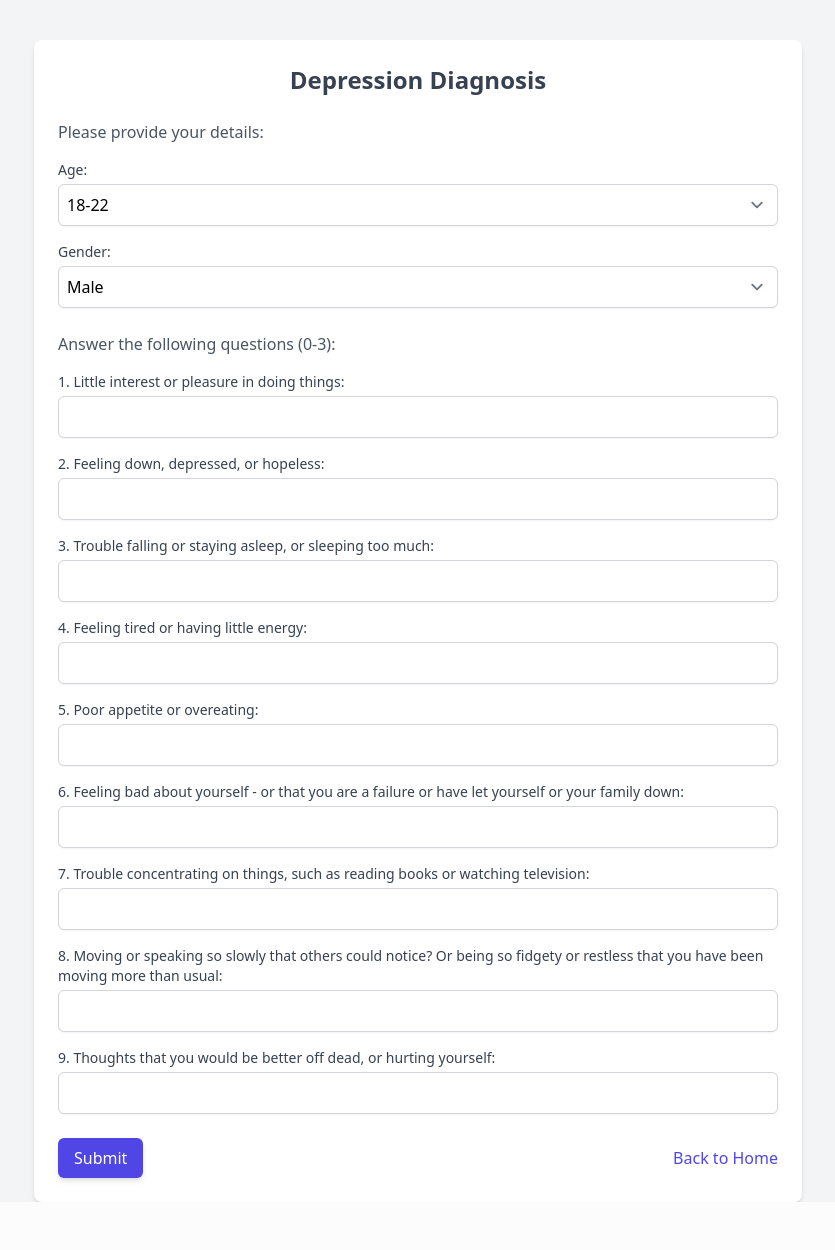
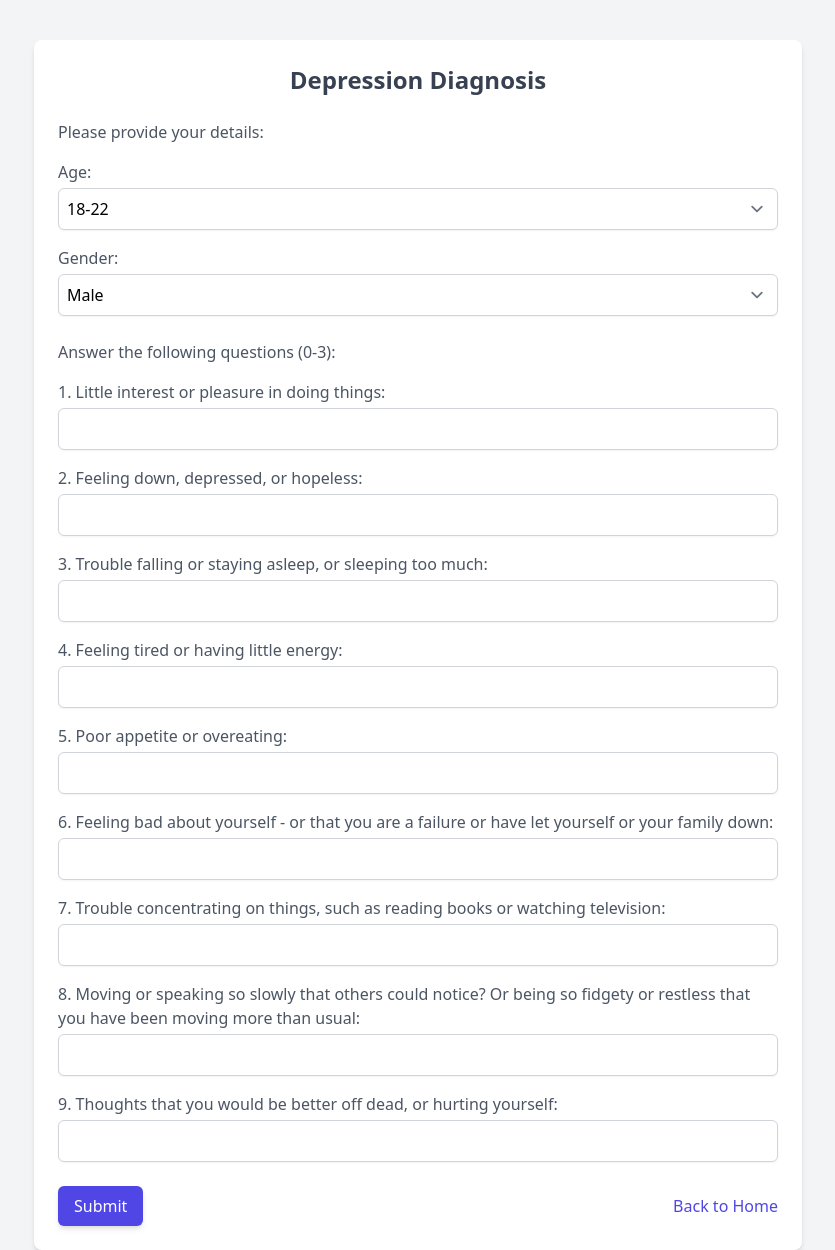
Before and after one commit to Taufiqu/Sistem-Pakar-Diagnosa-Kesehatan-Mental, a Flask app: page /depression in a window 1280 px wide. Shown: the whole page, without its empty margins (222-1057 px from the left). Before the commit the page ends 1202 px from the top, so only its background shows below. Run offline with Flask 3, Linux system fonts and the light colour scheme; some libraries are stand-ins or nearby versions.

Commit message:
fixing styling

```diff
--- a/templates/depresi/depresi_form.html
+++ b/templates/depresi/depresi_form.html
@@ -14,7 +14,7 @@
             <p class="text-gray-600">Please provide your details:</p>
 
             <div class="mt-4">
-                <label for="age" class="block text-sm font-medium text-gray-700">Age:</label>
+                <label for="age" class="block text-gray-600 font-medium">Age:</label>
                 <select name="age" id="age" class="block w-full mt-1 p-2 border border-gray-300 rounded-md shadow-sm focus:ring-indigo-500 focus:border-indigo-500" required>
                     <option value="18-22">18-22</option>
                     <option value="23-27">23-27</option>
@@ -24,7 +24,7 @@
             </div>
 
             <div class="mt-4">
-                <label for="gender" class="block text-sm font-medium text-gray-700">Gender:</label>
+                <label for="gender" class="block text-gray-600 font-medium">Gender:</label>
                 <select name="gender" id="gender" class="block w-full mt-1 p-2 border border-gray-300 rounded-md shadow-sm focus:ring-indigo-500 focus:border-indigo-500" required>
                     <option value="Male">Male</option>
                     <option value="Female">Female</option>
@@ -35,47 +35,47 @@
 
             <div class="mt-4 space-y-4">
                 <div>
-                    <label class="block text-sm font-medium text-gray-700">1. Little interest or pleasure in doing things:</label>
+                    <label class="block text-gray-600 font-medium">1. Little interest or pleasure in doing things:</label>
                     <input type="number" name="q1" min="0" max="3" class="block w-full mt-1 p-2 border border-gray-300 rounded-md shadow-sm focus:ring-indigo-500 focus:border-indigo-500">
                 </div>
 
                 <div>
-                    <label class="block text-sm font-medium text-gray-700">2. Feeling down, depressed, or hopeless:</label>
+                    <label class="block text-gray-600 font-medium">2. Feeling down, depressed, or hopeless:</label>
                     <input type="number" name="q2" min="0" max="3" class="block w-full mt-1 p-2 border border-gray-300 rounded-md shadow-sm focus:ring-indigo-500 focus:border-indigo-500">
                 </div>
 
                 <div>
-                    <label class="block text-sm font-medium text-gray-700">3. Trouble falling or staying asleep, or sleeping too much:</label>
+                    <label class="block text-gray-600 font-medium">3. Trouble falling or staying asleep, or sleeping too much:</label>
                     <input type="number" name="q3" min="0" max="3" class="block w-full mt-1 p-2 border border-gray-300 rounded-md shadow-sm focus:ring-indigo-500 focus:border-indigo-500">
                 </div>
 
                 <div>
-                    <label class="block text-sm font-medium text-gray-700">4. Feeling tired or having little energy:</label>
+                    <label class="block text-gray-600 font-medium">4. Feeling tired or having little energy:</label>
                     <input type="number" name="q4" min="0" max="3" class="block w-full mt-1 p-2 border border-gray-300 rounded-md shadow-sm focus:ring-indigo-500 focus:border-indigo-500">
                 </div>
 
                 <div>
-                    <label class="block text-sm font-medium text-gray-700">5. Poor appetite or overeating:</label>
+                    <label class="block text-gray-600 font-medium">5. Poor appetite or overeating:</label>
                     <input type="number" name="q5" min="0" max="3" class="block w-full mt-1 p-2 border border-gray-300 rounded-md shadow-sm focus:ring-indigo-500 focus:border-indigo-500">
                 </div>
 
                 <div>
-                    <label class="block text-sm font-medium text-gray-700">6. Feeling bad about yourself - or that you are a failure or have let yourself or your family down:</label>
+                    <label class="block text-gray-600 font-medium">6. Feeling bad about yourself - or that you are a failure or have let yourself or your family down:</label>
                     <input type="number" name="q6" min="0" max="3" class="block w-full mt-1 p-2 border border-gray-300 rounded-md shadow-sm focus:ring-indigo-500 focus:border-indigo-500">
                 </div>
 
                 <div>
-                    <label class="block text-sm font-medium text-gray-700">7. Trouble concentrating on things, such as reading books or watching television:</label>
+                    <label class="block text-gray-600 font-medium">7. Trouble concentrating on things, such as reading books or watching television:</label>
                     <input type="number" name="q7" min="0" max="3" class="block w-full mt-1 p-2 border border-gray-300 rounded-md shadow-sm focus:ring-indigo-500 focus:border-indigo-500">
                 </div>
 
                 <div>
-                    <label class="block text-sm font-medium text-gray-700">8. Moving or speaking so slowly that others could notice? Or being so fidgety or restless that you have been moving more than usual:</label>
+                    <label class="block text-gray-600 font-medium">8. Moving or speaking so slowly that others could notice? Or being so fidgety or restless that you have been moving more than usual:</label>
                     <input type="number" name="q8" min="0" max="3" class="block w-full mt-1 p-2 border border-gray-300 rounded-md shadow-sm focus:ring-indigo-500 focus:border-indigo-500">
                 </div>
 
                 <div>
-                    <label class="block text-sm font-medium text-gray-700">9. Thoughts that you would be better off dead, or hurting yourself:</label>
+                    <label class="block text-gray-600 font-medium">9. Thoughts that you would be better off dead, or hurting yourself:</label>
                     <input type="number" name="q9" min="0" max="3" class="block w-full mt-1 p-2 border border-gray-300 rounded-md shadow-sm focus:ring-indigo-500 focus:border-indigo-500">
                 </div>
             </div>
```
Also changed, not shown: templates/anxiety/anxiety_form.html (+4 -3 lines), templates/stres/stres_form.html (+11 -10 lines).
